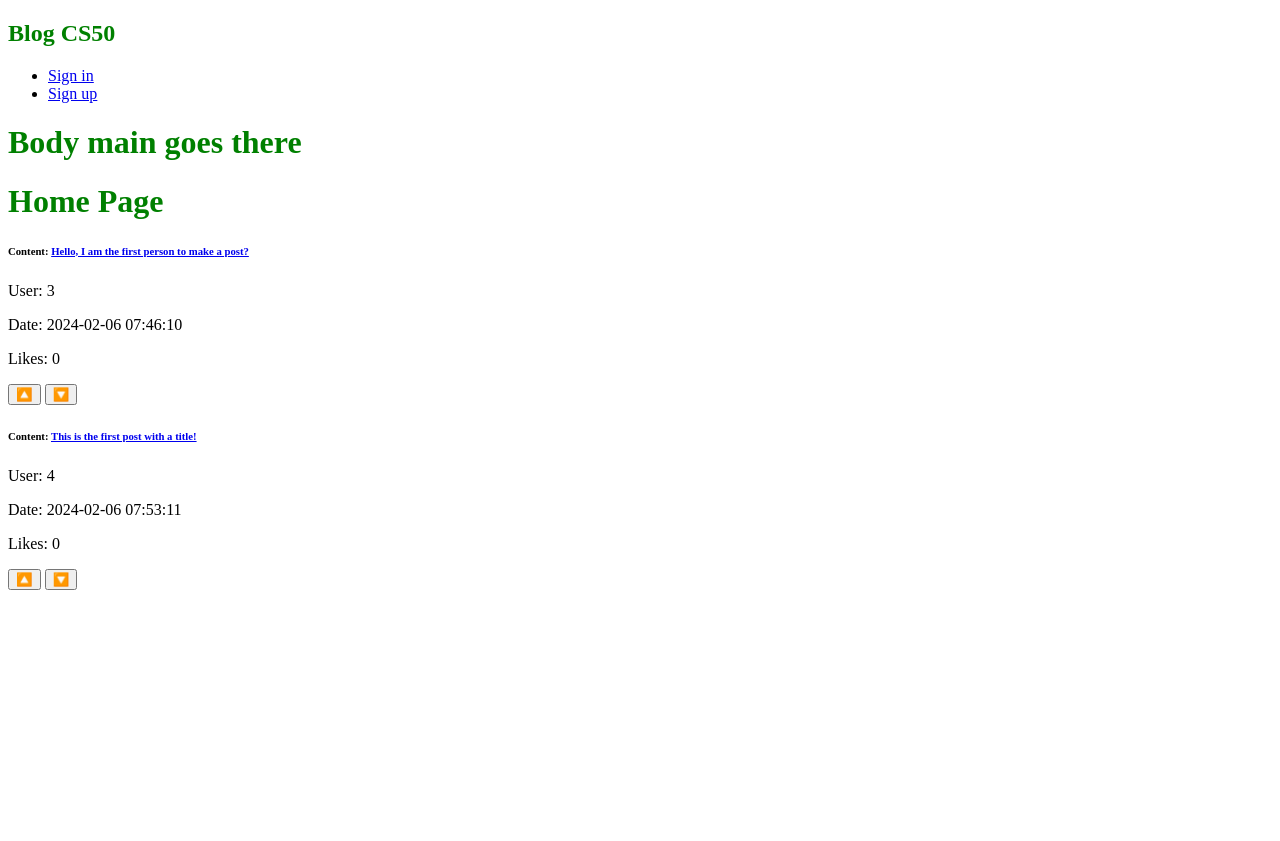
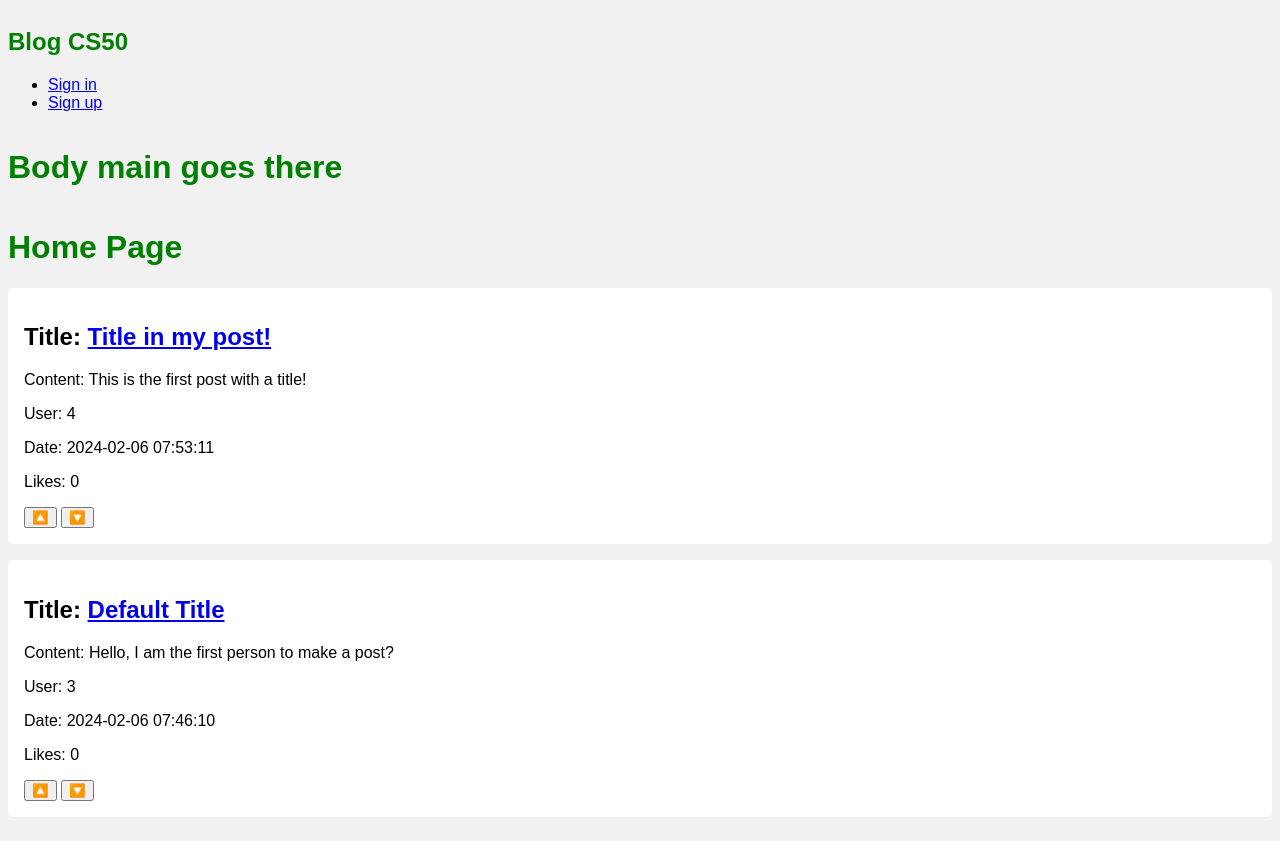
Before and after one commit to Letsdothis94/cs50-FP, a Flask app: page / in a window 1280 px wide. Before the commit the page ends 590 px from the top, so only its background shows below. Run offline with Flask 3, Linux system fonts and the light colour scheme; some libraries are stand-ins or nearby versions.

Commit message:
[delete]: Added delete logic

```diff
--- a/app.py
+++ b/app.py
@@ -12,7 +12,7 @@ db = SQL("sqlite:///database.db")
 
 @app.route("/")
 def index():
-    data = db.execute("SELECT * FROM posts")
+    data = db.execute("SELECT * FROM posts ORDER BY created_at DESC")
     return render_template("index.html", data=data)
 
 @app.route("/post/<int:post_id>", methods=["GET"])
@@ -20,10 +20,10 @@ def view_post(post_id):
     post = db.execute("SELECT * FROM posts WHERE post_id = :post_id", post_id=post_id)
     return render_template("postById.html", post=post)
 
-# @app.route("/post/<int:post_id>", methods=["GET"])
-# def post_by_id(post_id):
-#     data = db.execute("SELECT * FROM posts WHERE post_id = :post_id", post_id=post_id)
-#     return render_template("postId.html", data=data)
+@app.route("/delete/<int:post_id>", methods=["POST"])
+def delete_post(post_id):
+    db.execute("DELETE FROM posts WHERE post_id = :post_id", post_id=post_id)
+    return redirect("/profile")
 
 
 
@@ -69,20 +69,22 @@ def signup():
 @app.route("/post", methods=["GET", "POST"])
 def make_post():
     if request.method == "POST":
+        title = request.form.get("postTitle")
         content = request.form.get("post")
         user_id = session.get('user_id')
         if not content or user_id is None:
             return render_template("post.html", error="Please enter the content of your post")
-        db.execute("INSERT INTO posts (content, user_id) VALUES (?, ?)", content, user_id)
-        return render_template("/index.html")
+        db.execute("INSERT INTO posts (title, content, user_id) VALUES (?, ?, ?)", title, content, user_id)
+        return redirect("/")
     else:
         return render_template("post.html")
 
 @app.route("/profile")
 def profile():
     user_id = session.get('user_id')
-    posts = db.execute("SELECT * FROM posts WHERE user_id = ?", user_id)
-    return render_template("profile.html", posts=posts)
+    posts = db.execute("SELECT * FROM posts WHERE user_id = ? ORDER BY created_at DESC", user_id)
+    user = db.execute("SELECT * FROM users WHERE id = ? LIMIT 1", session.get('user_id'))
+    return render_template("profile.html", posts=posts, user=user)
 
 @app.route("/logout")
 def logout():
--- a/static/styles.css
+++ b/static/styles.css
@@ -1,3 +1,20 @@
 h1 {
     color: green;
 }
+
+body {
+    background-color: #f1f1f1;
+    display: flex;
+    flex-direction: column;
+    font-size: 1rem;
+    justify-content: center;
+    font-family: Poppins, sans-serif;
+}
+
+.description {
+    padding: 1rem;
+    margin: 1rem auto;
+    box-shadow: 0 3px 7px -1px(#000, .1);
+    background-color: #fff;
+    border-radius: 5px;
+}
--- a/templates/index.html
+++ b/templates/index.html
@@ -8,8 +8,9 @@
 
     <h1>Home Page</h1>
     {% for post in data %}
-        <div>
-            <h6>Content: <a href="{{ url_for('view_post', post_id=post.post_id) }}">{{ post.content }}</a></h6>
+        <div class="description">
+            <h2>Title: <a href="{{ url_for('view_post', post_id=post.post_id) }}">{{ post.title }}</a></h2>
+            <p>Content: {{ post.content }}</p>
             <p>User: {{ post.user_id }}</p>
             <p>Date: {{ post.created_at }}</p>
             <p>Likes: {{ post.likes }}</p>
--- a/templates/login.html
+++ b/templates/login.html
@@ -20,7 +20,7 @@
         </div>
     </form>
     <p>Not registered?
-        <a href="#" style="text-decoration: none;">
+        <a href="/signup" style="text-decoration: none;">
             Create an account
         </a>
     </p>
--- a/templates/post.html
+++ b/templates/post.html
@@ -13,6 +13,8 @@
     <p>{{ error }}</p>
     {% endif %}
     <form action="/post" method="post">
+        <label for="postTitle">Title:</label><br />
+        <input type="text" id="postTitle" name="postTitle" placeholder="Title of your post?" required><br />
         <label for="post">Post:</label><br />
         <input type="text" id="post" name="post" placeholder="Share what you have in mind..." required><br />
         <div class="wrap">
--- a/templates/postById.html
+++ b/templates/postById.html
@@ -8,8 +8,9 @@
 
     <h1>Post By Id</h1>
     {% for post in post %}
-    <div>
-        <h6>Content: {{ post.content }}</h6>
+    <div class="description">
+        <h2>Title: {{ post.title }}</h2>
+        <p>Content: {{ post.content }}</p>
         <p>User: {{ post.user_id }}</p>
         <p>Date: {{ post.created_at }}</p>
         <p>Likes: {{ post.likes }}</p>
--- a/templates/signup.html
+++ b/templates/signup.html
@@ -21,9 +21,9 @@
         <button type="submit">Create Account</button>
     </div>
 </form>
-<p>Not registered?
-    <a href="#" style="text-decoration: none;">
-        Create an account
+<p>Already have an account?
+    <a href="/login" style="text-decoration: none;">
+        Sign in
     </a>
 </p>
 {% endblock %}
```
Also changed, not shown: templates/profile.html (+6 -1 lines), database.db.
